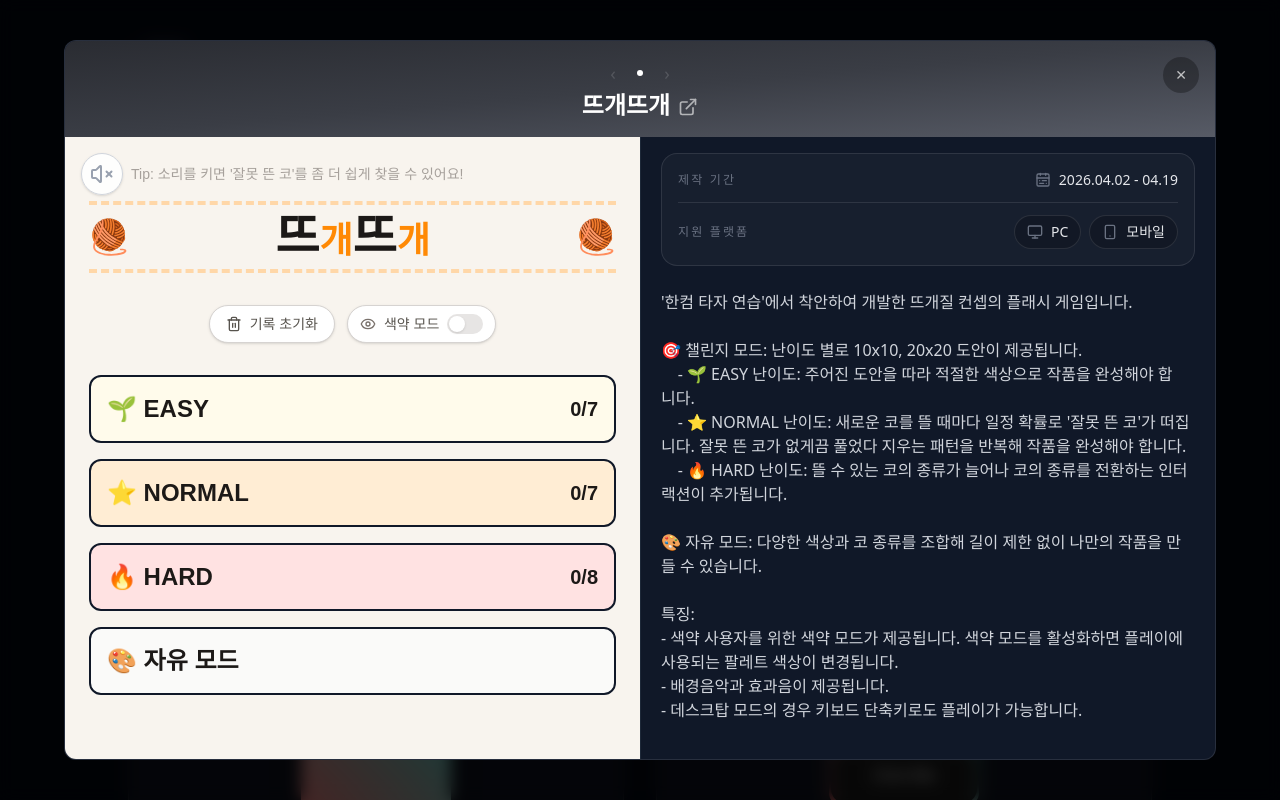
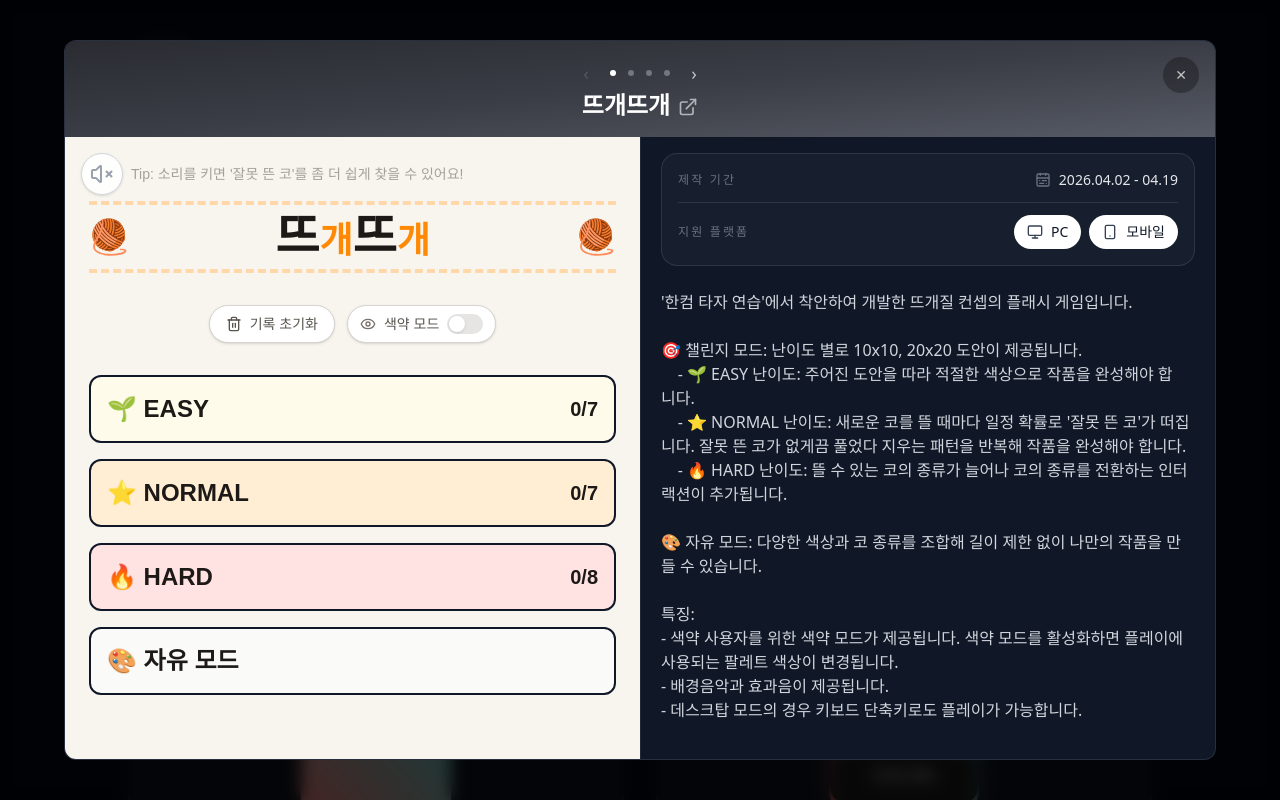
Before and after one commit to amaran-th/interactive-portfolio, a Next.js app: page /playground in a window 1280 px wide. Both pictures are taken after a click on the element "뜨개뜨개". Shown: the top 800 px of the page. Built offline with nearby package versions, Linux system fonts and the light colour scheme; grey boxes are pictures that could not be loaded; a web font is replaced by a local one.

Commit message:
feat : Work 지원 플랫폼에 최적화 강조 표시 추가, 별메이커 제목 변경

```diff
--- a/app/(portfolio)/playground/_sections/Works/Work.tsx
+++ b/app/(portfolio)/playground/_sections/Works/Work.tsx
@@ -8,7 +8,7 @@ export interface WorkItem {
   title: string;
   description: string;
   period?: string;
-  platforms?: ("mobile" | "pc")[];
+  platforms?: { type: "mobile" | "pc"; specialized?: boolean }[];
   skills?: { icon: string | null; name: string }[];
   thumbnail?: string;
   content: React.ReactNode;
--- a/app/(portfolio)/playground/_sections/Works/WorkModal.tsx
+++ b/app/(portfolio)/playground/_sections/Works/WorkModal.tsx
@@ -177,15 +177,23 @@ export default function WorkModal({
                     <div className="flex flex-wrap gap-2">
                       {selected.platforms.map((platform) => (
                         <span
-                          key={platform}
-                          className="inline-flex items-center gap-2 rounded-full border border-white/10 bg-black/20 px-3 py-1.5 text-sm text-gray-200"
+                          key={platform.type}
+                          className={`inline-flex items-center gap-2 rounded-full border px-3 py-1.5 text-sm ${
+                            platform.specialized
+                              ? "border-white/80 bg-white font-medium text-gray-900"
+                              : "border-white/10 bg-black/20 text-gray-200"
+                          }`}
                         >
-                          {platform === "mobile" ? (
-                            <Smartphone className="h-4 w-4 text-gray-500" />
+                          {platform.type === "mobile" ? (
+                            <Smartphone
+                              className={`h-4 w-4 ${platform.specialized ? "text-gray-700" : "text-gray-500"}`}
+                            />
                           ) : (
-                            <Monitor className="h-4 w-4 text-gray-500" />
+                            <Monitor
+                              className={`h-4 w-4 ${platform.specialized ? "text-gray-700" : "text-gray-500"}`}
+                            />
                           )}
-                          {platform === "mobile" ? "모바일" : "PC"}
+                          {platform.type === "mobile" ? "모바일" : "PC"}
                         </span>
                       ))}
                     </div>
--- a/app/(portfolio)/playground/_sections/Works/data.tsx
+++ b/app/(portfolio)/playground/_sections/Works/data.tsx
@@ -1,4 +1,7 @@
 import KnitMuffler from "./1_KnitMuffler/KnitMuffler";
+import RoughVisualNovelMaker from "./2_RoughVisualNovelMaker/RoughVisualNovelMaker";
+import StellarForge from "./3_StellarForge/StellarForge";
+import GoalsPassport from "./4_GoalsPassport/GoalsPassport";
 import { WorkItem } from "./Work";
 
 export const works: WorkItem[] = [
@@ -20,65 +23,70 @@ export const works: WorkItem[] = [
 - 데스크탑 모드의 경우 키보드 단축키로도 플레이가 가능합니다.
       `,
     period: "2026.04.02 - 04.19",
-    platforms: ["pc", "mobile"],
+    platforms: [
+      { type: "pc", specialized: true },
+      { type: "mobile", specialized: true },
+    ],
     content: <KnitMuffler />,
     thumbnail: "/playground/knit-muffler.png",
     path: "/knit-muffler",
   },
-  //   {
-  //     id: 2,
-  //     title: "비주얼 노벨 메이커",
-  //     description: `캐릭터와 배경 이미지를 업로드하고, 컷마다 등장 캐릭터·발화자·대사를 설정해 간단한 비주얼 노벨을 만들 수 있는 도구입니다.
+  {
+    id: 2,
+    title: "비주얼 노벨 메이커",
+    description: `캐릭터와 배경 이미지를 업로드하고, 컷마다 등장 캐릭터·발화자·대사를 설정해 간단한 비주얼 노벨을 만들 수 있는 도구입니다.
 
-  // 🖼️ 자산 등록: 캐릭터(이름 + 이미지)와 배경 이미지를 자유롭게 추가할 수 있습니다. 자산은 편집 중에도 추가 가능합니다.
+  🖼️ 자산 등록: 캐릭터(이름 + 이미지)와 배경 이미지를 자유롭게 추가할 수 있습니다. 자산은 편집 중에도 추가 가능합니다.
 
-  // ✂️ 컷 편집: 컷마다 배경 선택, 등장 캐릭터 선택, 발화자(캐릭터 또는 나레이션) 지정, 대사 입력이 가능합니다.
+  ✂️ 컷 편집: 컷마다 배경 선택, 등장 캐릭터 선택, 발화자(캐릭터 또는 나레이션) 지정, 대사 입력이 가능합니다.
 
-  // ▶️ 재생 모드: 완성된 비주얼 노벨을 순서대로 감상할 수 있습니다. 클릭 또는 키보드로 컷을 넘길 수 있습니다.`,
-  //     period: "2026.04.20 - ",
-  //     platforms: ["pc", "mobile"],
-  //     content: <RoughVisualNovelMaker />,
-  //     path: "/rough-visual-novel-maker",
-  //   },
-  //   {
-  //     id: 3,
-  //     title: "별의 연금술",
-  //     description: `별 하나의 일생을 실시간으로 유지하는 항성 시뮬레이션입니다. 정해진 목표나 엔딩 없이, 별이 태어나 늙고 초신성으로 죽은 뒤 새 성운에서 다시 태어나는 과정이 끝없이 이어집니다.
+  ▶️ 재생 모드: 완성된 비주얼 노벨을 순서대로 감상할 수 있습니다. 클릭 또는 키보드로 컷을 넘길 수 있습니다.`,
+    period: "2026.04.20 - ",
+    platforms: [{ type: "pc", specialized: true }, { type: "mobile" }],
+    content: <RoughVisualNovelMaker />,
+    thumbnail: "/playground/visual-novel-maker.png",
+    path: "/rough-visual-novel-maker",
+  },
+  {
+    id: 3,
+    title: "별들은 굉장한 빛메이커이다",
+    description: `별 하나의 일생을 실시간으로 유지하는 항성 시뮬레이션입니다. 정해진 목표나 엔딩 없이, 별이 태어나 늙고 초신성으로 죽은 뒤 새 성운에서 다시 태어나는 과정이 끝없이 이어집니다.
 
-  // ⚖️ 평형 유지: 별은 중력과 융합이 내는 복사압의 줄다리기로 버팁니다. 성운을 탭해 수소를 모으고 반응로를 지어 융합을 유지하세요. 출력이 중력을 못 따라가면 안정도가 떨어지고 별이 수축합니다.
+  ⚖️ 평형 유지: 별은 중력과 융합이 내는 복사압의 줄다리기로 버팁니다. 성운을 탭해 수소를 모으고 반응로를 지어 융합을 유지하세요. 출력이 중력을 못 따라가면 안정도가 떨어지고 별이 수축합니다.
 
-  // 🏭 실제 핵합성: 반응로는 실제 반응식 그대로 작동합니다. 4 H → He(pp-연쇄), 3 He → C(삼중 알파), C + He → O, C + C → Ne, O + O → Si, Si + Si → Fe 등 — '같은 것 두 개' 식으로 단순화하지 않고 실제 재료와 개수를 반영했습니다. 융합 에너지로 반응로를 '많이' 지어 생산 라인의 균형을 맞추는 것이 핵심입니다.
+  🏭 실제 핵합성: 반응로는 실제 반응식 그대로 작동합니다. 4 H → He(pp-연쇄), 3 He → C(삼중 알파), C + He → O, C + C → Ne, O + O → Si, Si + Si → Fe 등 — '같은 것 두 개' 식으로 단순화하지 않고 실제 재료와 개수를 반영했습니다. 융합 에너지로 반응로를 '많이' 지어 생산 라인의 균형을 맞추는 것이 핵심입니다.
 
-  // 🌟 별의 진화: 헬륨이 생기는 순간 주계열성이 되고, 헬륨 연소부터 적색거성·적색 초거성으로 늙어갑니다.
+  🌟 별의 진화: 헬륨이 생기는 순간 주계열성이 되고, 헬륨 연소부터 적색거성·적색 초거성으로 늙어갑니다.
 
-  // 💥 조건부 초신성: 철 코어가 한계를 넘거나 안정도가 0이 되면 초신성이 자동으로 발동합니다. r-과정으로 금·백금·우라늄을 우주에 흩뿌리고, 질량에 따라 중성자별 또는 블랙홀을 남긴 뒤 다음 세대 별이 이어집니다.
+  💥 조건부 초신성: 철 코어가 한계를 넘거나 안정도가 0이 되면 초신성이 자동으로 발동합니다. r-과정으로 금·백금·우라늄을 우주에 흩뿌리고, 질량에 따라 중성자별 또는 블랙홀을 남긴 뒤 다음 세대 별이 이어집니다.
 
-  // 특징:
-  // - 세대와 누적 중원소가 계속 쌓이는 연속 시뮬레이션입니다.
-  // - localStorage 자동 저장 + 오프라인(닫아둔 시간) 생산 보정을 지원합니다.
-  // - 캔버스 기반 우주 배경과 실시간으로 진화하는 별 연출을 담았습니다.`,
-  //     period: "2026.06.27 - ",
-  //     platforms: ["pc", "mobile"],
-  //     content: <StellarForge />,
-  //     path: "/stellar-forge",
-  //   },
-  //   {
-  //     id: 4,
-  //     title: "올해의 영수증",
-  //     description: `올해의 목표와 하위 항목을 관리하고, [인쇄하기]를 누르면 지금까지의 달성 현황을 감열지 영수증으로 출력해주는 모바일 중심 도구입니다. 달성 정도는 퍼센트가 아니라 금액(₩)으로 결산됩니다.
+  특징:
+  - 세대와 누적 중원소가 계속 쌓이는 연속 시뮬레이션입니다.
+  - localStorage 자동 저장 + 오프라인(닫아둔 시간) 생산 보정을 지원합니다.
+  - 캔버스 기반 우주 배경과 실시간으로 진화하는 별 연출을 담았습니다.`,
+    period: "2026.06.27 - ",
+    platforms: [{ type: "pc" }, { type: "mobile" }],
+    content: <StellarForge />,
+    thumbnail: "/playground/stellar-forge.png",
+    path: "/stellar-forge",
+  },
+  {
+    id: 4,
+    title: "올해의 영수증 만들기",
+    description: `올해의 목표와 하위 항목을 관리하고, [인쇄하기]를 누르면 지금까지의 달성 현황을 감열지 영수증으로 출력해주는 모바일 중심 도구입니다. 달성 정도는 퍼센트가 아니라 금액(₩)으로 결산됩니다.
 
-  // 🧾 금액으로 보는 결산: 하위 항목 1칸의 정가는 ₩10,000으로 고정되어, 달성할 때마다 그만큼 '결제'되어 TOTAL PAID가 쌓입니다. 항목 유형은 체크(달성/미달성)와 진행률(현재/목표) 두 가지로, 진행률은 달성한 비율만큼 부분 결제됩니다.
+  🧾 금액으로 보는 결산: 하위 항목 1칸의 정가는 ₩10,000으로 고정되어, 달성할 때마다 그만큼 '결제'되어 TOTAL PAID가 쌓입니다. 항목 유형은 체크(달성/미달성)와 진행률(현재/목표) 두 가지로, 진행률은 달성한 비율만큼 부분 결제됩니다.
 
-  // ✏️ 편집: 목표와 하위 항목을 추가·삭제하고, 드래그 핸들로 순서를 바꿀 수 있습니다(모바일 터치 지원). 모노톤/다크 두 가지 영수증 스타일 중 선택할 수 있습니다.
+  ✏️ 편집: 목표와 하위 항목을 추가·삭제하고, 드래그 핸들로 순서를 바꿀 수 있습니다(모바일 터치 지원). 모노톤/다크 두 가지 영수증 스타일 중 선택할 수 있습니다.
 
-  // 🖨️ 인쇄 & 저장: [인쇄하기]를 누르면 톱니 절취선 영수증이 프린터에서 나오는 연출과 함께 출력됩니다. [이미지로 저장]으로 여백까지 포함해 PNG로 내려받을 수 있습니다.
+  🖨️ 인쇄 & 저장: [인쇄하기]를 누르면 톱니 절취선 영수증이 프린터에서 나오는 연출과 함께 출력됩니다. [이미지로 저장]으로 여백까지 포함해 PNG로 내려받을 수 있습니다.
 
-  // 특징:
-  // - 입력한 목표는 자동 저장되어 새로고침 후에도 유지됩니다.
-  // - 인쇄 기록은 익명으로 남습니다.`,
-  //     period: "2026.07.05 - ",
-  //     platforms: ["mobile", "pc"],
-  //     content: <GoalsPassport />,
-  //     path: "/yearly-receipt",
-  //   },
+  특징:
+  - 입력한 목표는 자동 저장되어 새로고침 후에도 유지됩니다.`,
+    period: "2026.07.05 - ",
+    platforms: [{ type: "mobile", specialized: true }, { type: "pc" }],
+    content: <GoalsPassport />,
+    thumbnail: "/playground/yearly-receipt.png",
+    path: "/yearly-receipt",
+  },
 ];
--- a/app/(services)/stellar-forge/page.tsx
+++ b/app/(services)/stellar-forge/page.tsx
@@ -2,9 +2,32 @@ import StellarForge from "@/app/(portfolio)/playground/_sections/Works/3_Stellar
 import type { Metadata } from "next";
 
 export const metadata: Metadata = {
-  title: "별의 연금술",
+  title: "별들은 굉장한 빛메이커이다",
   description:
     "별 내부의 핵융합 순서를 따라 수소부터 철까지 원소를 합성해보세요. 항성 핵합성 머지 퍼즐.",
+  icons: {
+    icon: "/playground/stellar-forge.svg",
+  },
+
+  openGraph: {
+    title: `별들은 굉장한 빛메이커이다`,
+    description:
+      "별 내부의 핵융합 순서를 따라 수소부터 철까지 원소를 합성해보세요. 항성 핵합성 머지 퍼즐.",
+    images: [
+      {
+        url: "/playground/stellar-forge.png",
+        alt: "별들은 굉장한 빛메이커이다",
+      },
+    ],
+  },
+
+  twitter: {
+    card: "summary_large_image",
+    title: `별들은 굉장한 빛메이커이다`,
+    description:
+      "별 내부의 핵융합 순서를 따라 수소부터 철까지 원소를 합성해보세요. 항성 핵합성 머지 퍼즐.",
+    images: ["/playground/stellar-forge.png"],
+  },
 };
 
 export default function StellarForgePage() {
```
Also changed, not shown: app/(portfolio)/playground/_sections/Works/3_StellarForge/StellarForge.tsx (+27 -12 lines), 2 other files (tests, documents, lock files or other folders).
